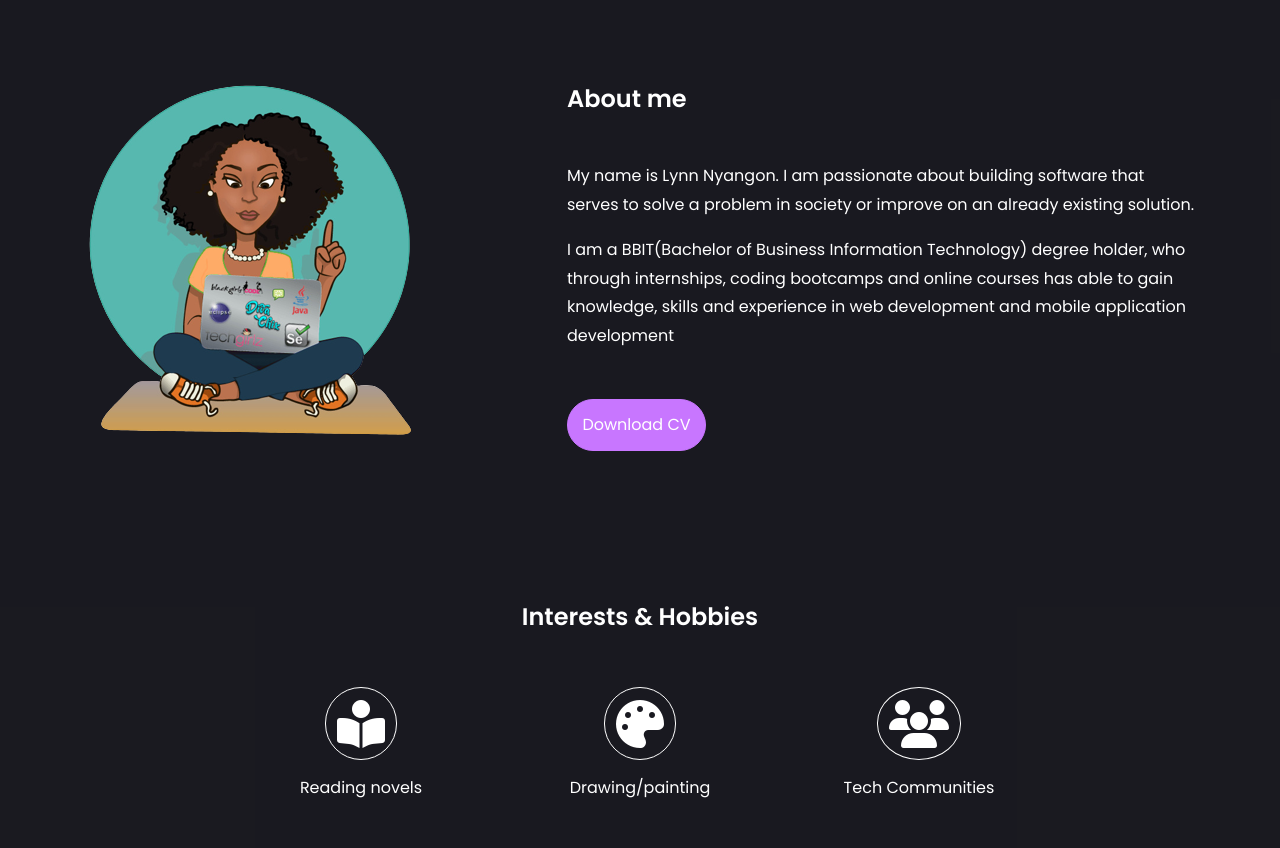
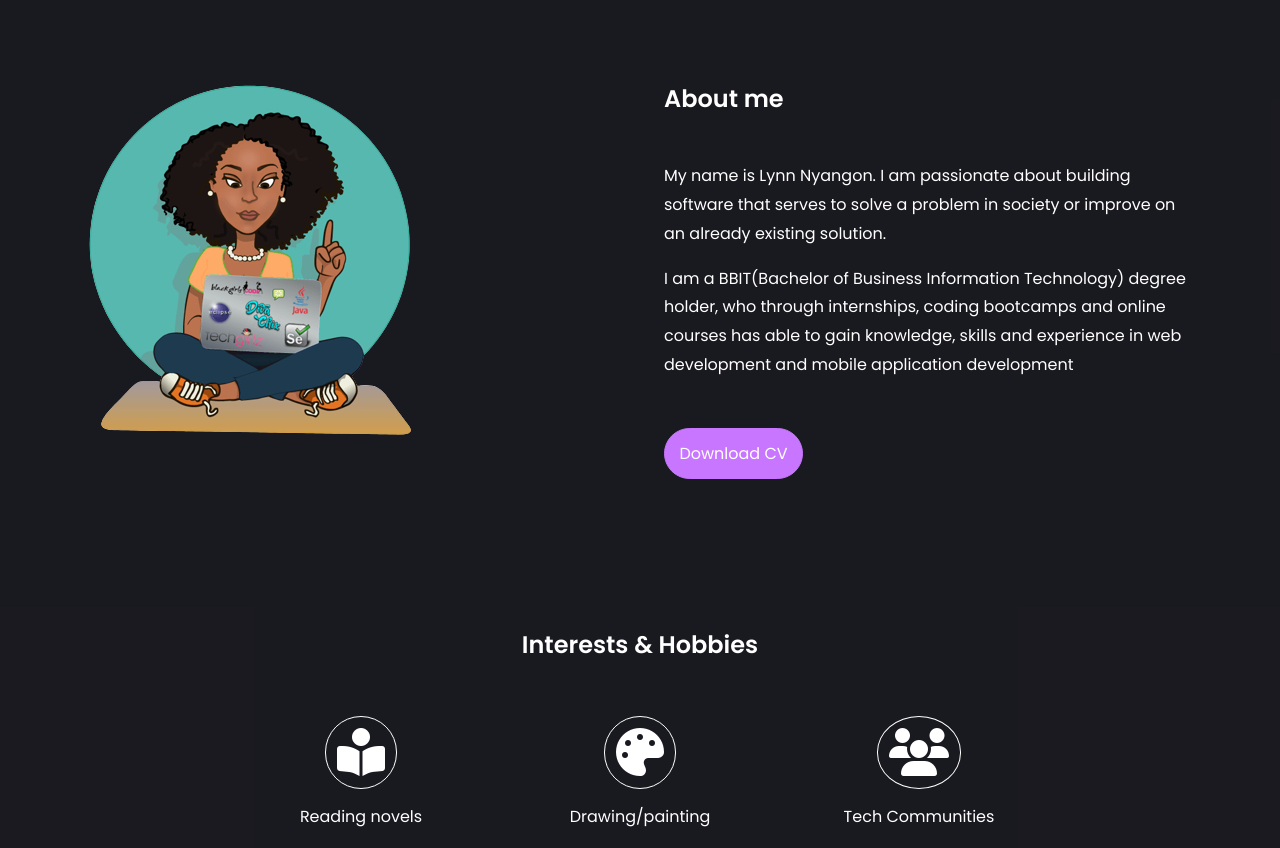
Before and after one commit to AnnaL001/portfolio-landing-page, a plain HTML site: page index.html in a window 1280 px wide. Shown: the part 664-1512 px from the top of the page. Drawn offline with Linux system fonts and the light colour scheme.

Commit message:
Update column size in the about me section

```diff
--- a/index.html
+++ b/index.html
@@ -67,10 +67,10 @@
     <section id="about-me">
       <div class="container">
         <div class="row gx-5">
-          <div class="col-12 col-md-5 col-lg-5 part-image pt-md-3">
+          <div class="col-12 col-md-6 col-lg-6 part-image pt-md-3">
             <img src="./images/female-dev.png" alt="A picture of me" class="img-fluid">
           </div>
-          <div class="col-12 col-md-7 col-lg-7 part-text">
+          <div class="col-12 col-md-6 col-lg-6 part-text">
             <h3 class="text-medium pt-3 pt-md-4">About me</h1>
             <div class="mt-5 mb-5">
               <p class="para">
```
